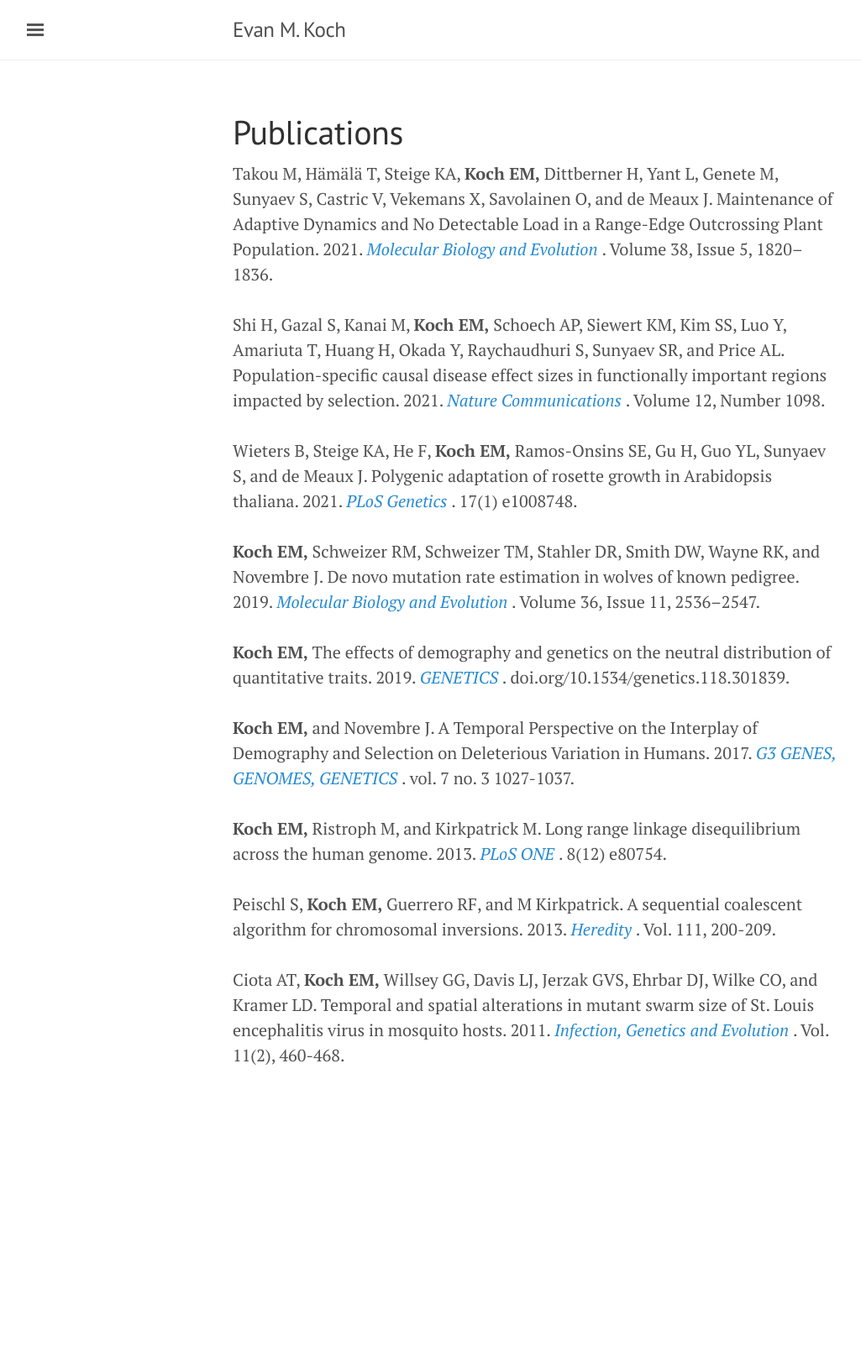
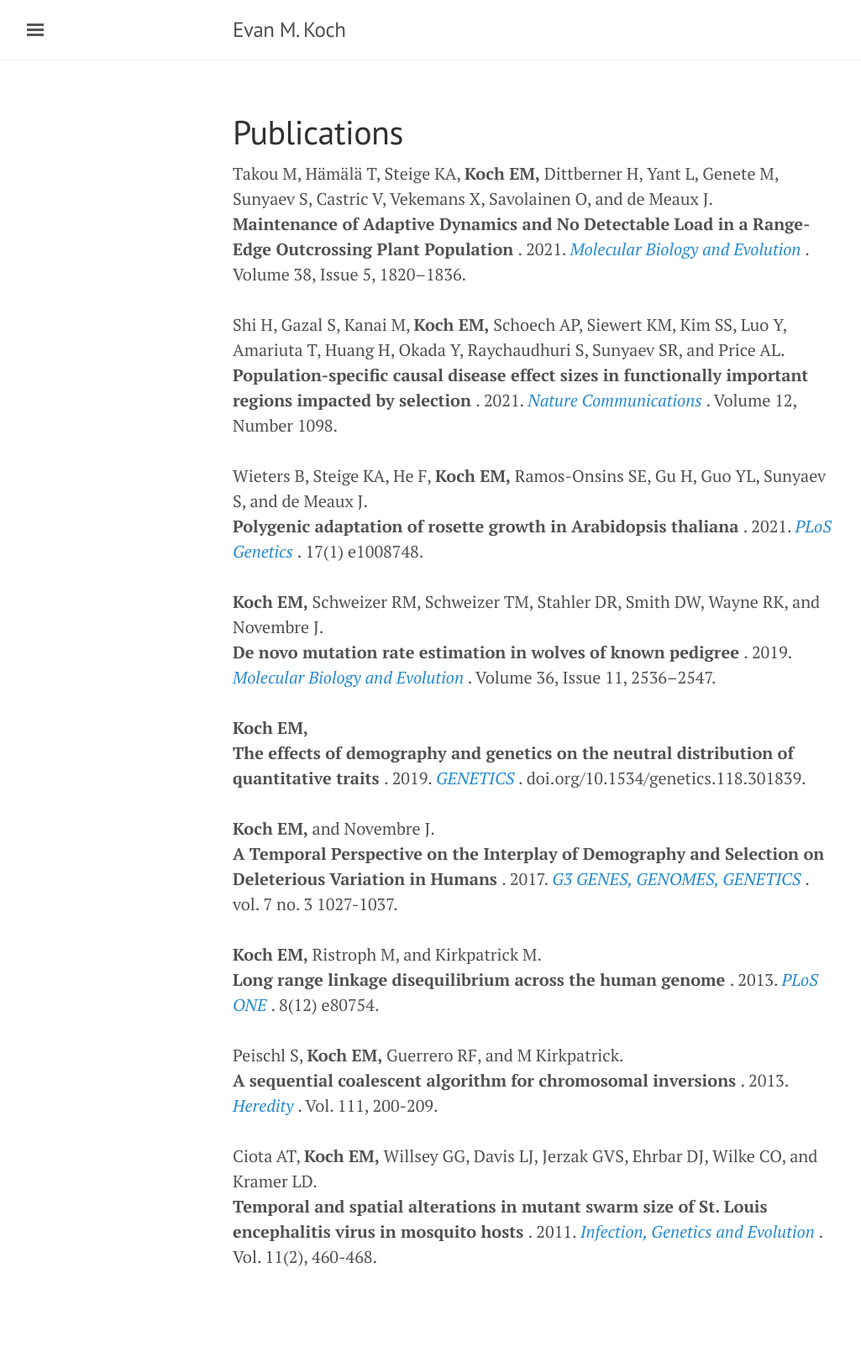
Before and after one commit to emkoch/emkoch.github.io, a Jekyll site: the page built from publications.html, in a window 1280 px wide. Shown: the whole page at 84% size, without its empty margins (3-1028 px from the left). Built offline with Jekyll 4.4.1, drawn with Linux system fonts in a browser that asks for light colours; before the commit the page ends 1382 px from its top, so only the background shows below that.

Commit message:
different pub look

```diff
--- a/publications.html
+++ b/publications.html
@@ -15,7 +15,8 @@ title: Publications
     {{ author }},
     {% endif %}
     {% endfor %}
-    {{ pub.title }}.
+    <br>
+    <b> {{ pub.title }} </b>.
     {{ pub.year }}.
     <a href={{ pub.url }}> <i> {{ pub.journal }} </i> </a>.
     {{ pub.volume }}.
```
